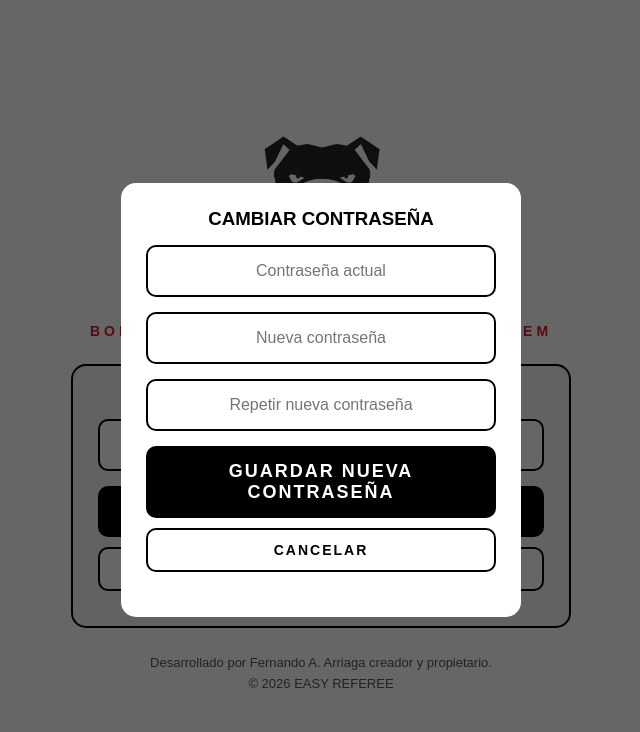
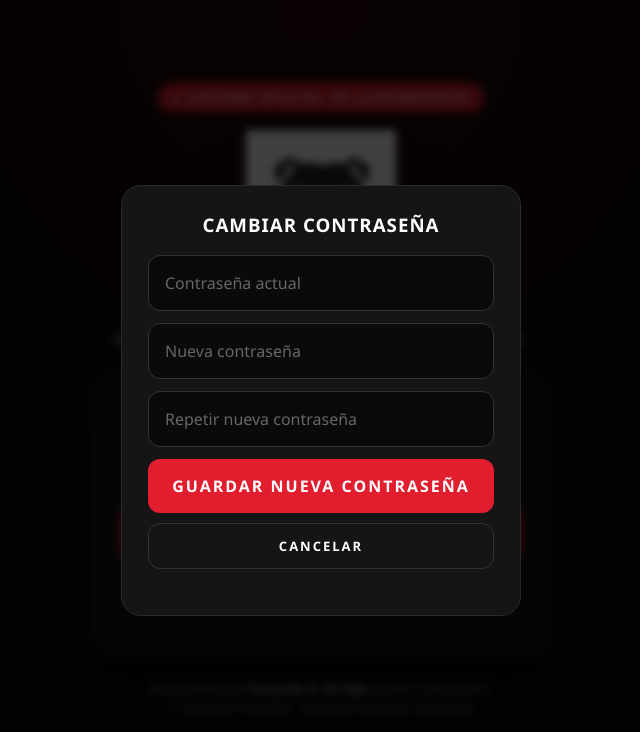
Before and after one commit to alzarriaga593-create/judgepro, a plain HTML site: page JudgePro/index.html in a window 1280 px wide. Both pictures are taken after a click on the button "CAMBIAR CONTRASEÑA". Shown: the whole page, without its empty margins (319-959 px from the left). Drawn offline with Linux system fonts and the light colour scheme.

Commit message:
Update index.html

```diff
--- a/JudgePro/index.html
+++ b/JudgePro/index.html
@@ -5,47 +5,58 @@
 <meta name="viewport" content="width=device-width, initial-scale=1.0">
 <title>EASY REFEREE - Acceso</title>
 <style>
-    * { margin: 0; padding: 0; box-sizing: border-box; font-family: Arial, sans-serif; }
-  body { background: #fff; min-height: 100vh; display: flex; align-items: center; justify-content: center; padding: 20px; }
-  .container { text-align: center; max-width: 500px; width: 100%; }
-  .logo { width: 180px; max-width: 70%; margin-bottom: 5px; }
-  h1 { font-size: 48px; font-weight: 900; letter-spacing: 2px; color: #000; line-height: 1; }
-  h2 { font-size: 14px; font-weight: 700; letter-spacing: 4px; color: #e11d2e; margin-top: 5px; margin-bottom: 25px; }
-  .box { background: #f5f5f5; border: 2px solid #000; border-radius: 15px; padding: 25px; }
-  .box label { display: block; font-weight: 800; font-size: 14px; letter-spacing: 1px; margin-bottom: 12px; }
-  input, select { width: 100%; padding: 15px; font-size: 16px; text-align: center; border: 2px solid #000; border-radius: 10px; outline: none; margin-bottom: 15px; }
-  input:focus { border-color: #e11d2e; }
-  button { width: 100%; padding: 15px; font-size: 18px; font-weight: 900; letter-spacing: 2px; background: #000; color: #fff; border: none; border-radius: 10px; cursor: pointer; margin-bottom: 10px; }
-  button:hover { background: #e11d2e; }
-  .btn-sec { background: #fff; color: #000; border: 2px solid #000; font-size: 14px; padding: 12px; }
-  .btn-sec:hover { background: #000; color: #fff; }
-  #error { color: #e11d2e; font-weight: 700; font-size: 14px; margin-top: 5px; display: none; }
-  .footer { margin-top: 25px; font-size: 13px; line-height: 1.6; color: #555; }
-  .modal { display: none; position: fixed; inset: 0; background: rgba(0,0,0,0.6); align-items: center; justify-content: center; padding: 20px; }
-  .modal.open { display: flex; }
-  .modal-box { background: #fff; width: 100%; max-width: 400px; border-radius: 15px; padding: 25px; text-align: center; }
-  .modal-box h3 { margin-bottom: 15px; }
+    * { margin:0; padding:0; box-sizing:border-box; font-family:'Segoe UI', Arial, sans-serif; }
+  body { background:#0a0a0a; min-height:100vh; display:flex; align-items:center; justify-content:center; padding:20px; background-image:radial-gradient(circle at 50% 0%, #2a0a0a 0%, #0a0a0a 60%); }
+  .container { text-align:center; max-width:460px; width:100%; }
+  .badge { display:inline-block; background:#e11d2e; color:#fff; font-size:11px; font-weight:900; letter-spacing:3px; padding:7px 14px; border-radius:100px; margin-bottom:18px; }
+  .logo { width:150px; max-width:60%; margin-bottom:12px; filter:drop-shadow(0 10px 20px rgba(0,0,0,.5)); }
+  h1 { font-size:46px; font-weight:900; letter-spacing:1px; color:#fff; line-height:0.95; }
+  h1 span { color:#e11d2e; }
+  h2 { font-size:12px; font-weight:700; letter-spacing:4px; color:#bbb; margin-top:10px; margin-bottom:28px; }
+  .box { background:#151515; border:1px solid #2a2a2a; border-radius:20px; padding:28px; box-shadow:0 20px 50px rgba(0,0,0,.5); text-align:left; }
+  .box label { display:block; font-weight:800; font-size:12px; letter-spacing:1.5px; color:#fff; margin-bottom:12px; text-align:center; }
+  .input-wrap { position:relative; margin-bottom:16px; }
+  .input-wrap span { position:absolute; left:14px; top:50%; transform:translateY(-50%); font-size:18px; }
+  input, select { width:100%; padding:16px 16px 16px 44px; font-size:16px; text-align:left; background:#0a0a0a; color:#fff; border:1px solid #333; border-radius:12px; outline:none; }
+  input:focus { border-color:#e11d2e; box-shadow:0 0 0 3px rgba(225,29,46,.2); }
+  input::placeholder { color:#666; }
+  button { width:100%; padding:16px; font-size:16px; font-weight:900; letter-spacing:2px; background:#e11d2e; color:#fff; border:none; border-radius:12px; cursor:pointer; margin-bottom:10px; transition:.2s; }
+  button:hover { background:#ff2233; transform:translateY(-1px); }
+  .btn-sec { background:transparent; color:#fff; border:1px solid #333; font-size:13px; padding:13px; }
+  .btn-sec:hover { background:#fff; color:#000; }
+  #error { color:#ff4d5a; font-weight:700; font-size:13px; margin-top:8px; display:none; text-align:center; background:rgba(225,29,46,.12); padding:10px; border-radius:8px; }
+  .footer { margin-top:24px; font-size:12px; line-height:1.6; color:#777; }
+  .footer b { color:#aaa; }
+  .modal { display:none; position:fixed; inset:0; background:rgba(0,0,0,.75); backdrop-filter:blur(4px); align-items:center; justify-content:center; padding:20px; z-index:10; }
+  .modal.open { display:flex; }
+  .modal-box { background:#151515; width:100%; max-width:400px; border:1px solid #2a2a2a; border-radius:20px; padding:26px; text-align:center; }
+  .modal-box h3 { margin-bottom:18px; color:#fff; letter-spacing:1px; }
+  .modal-box input { padding-left:16px; margin-bottom:12px; }
 </style>
 </head>
 <body>
 <div class="container">
+  <div class="badge">● SISTEMA OFICIAL DE JUZGAMIENTO</div>
   <img src="logo2.png" alt="EASY REFEREE" class="logo" id="logoImg" onerror="probarLogo(this)">
-  <p id="avisoLogo" style="display:none; font-size:12px; color:#e11d2e; font-weight:700; margin-bottom:10px;">⚠️ NO SE ENCONTRÓ EL LOGO - Guarda la imagen como logo2.png en la misma carpeta que este archivo</p>
+  <p id="avisoLogo" style="display:none; font-size:12px; color:#ff4d5a; font-weight:700; margin-bottom:10px;">⚠️ NO SE ENCONTRÓ EL LOGO - Guarda la imagen como logo2.png en la misma carpeta que este archivo</p>
 
-  <h1>EASY REFEREE</h1>
+  <h1>EASY <span>REFEREE</span></h1>
   <h2>BODYBUILDING & FITNESS JUDGING SYSTEM</h2>
 
   <div class="box">
     <label>INGRESA LA CONTRASEÑA PARA ENTRAR</label>
-    <input type="password" id="pass" placeholder="••••" onkeydown="if(event.key==='Enter') entrar()">
-    <button onclick="entrar()">ENTRAR</button>
+    <div class="input-wrap">
+      <span>🔒</span>
+      <input type="password" id="pass" placeholder="Contraseña" onkeydown="if(event.key==='Enter') entrar()">
+    </div>
+    <button onclick="entrar()">ENTRAR →</button>
     <button class="btn-sec" onclick="abrirCambio()">CAMBIAR CONTRASEÑA</button>
     <p id="error">❌ CONTRASEÑA INCORRECTA</p>
   </div>
 
   <p class="footer">
-    Desarrollado por Fernando A. Arriaga creador y propietario.<br>
-    © 2026 EASY REFEREE
+    Desarrollado por <b>Fernando A. Arriaga</b> creador y propietario.<br>
+    © 2026 EASY REFEREE - Todos los derechos reservados
   </p>
 </div>
 
@@ -87,11 +98,11 @@ function cambiarPass(){
   const nueva = document.getElementById('nueva').value;
   const confirmar = document.getElementById('confirmar').value;
   const msg = document.getElementById('msgCambio');
-  if(actual !== getPass()){ msg.style.color="red"; msg.textContent="❌ La contraseña actual no es correcta"; return; }
-  if(!nueva || nueva.length < 4){ msg.style.color="red"; msg.textContent="❌ La nueva contraseña debe tener mínimo 4 caracteres"; return; }
-  if(nueva !== confirmar){ msg.style.color="red"; msg.textContent="❌ Las nuevas contraseñas no coinciden"; return; }
+  if(actual !== getPass()){ msg.style.color="#ff4d5a"; msg.textContent="❌ La contraseña actual no es correcta"; return; }
+  if(!nueva || nueva.length < 4){ msg.style.color="#ff4d5a"; msg.textContent="❌ La nueva contraseña debe tener mínimo 4 caracteres"; return; }
+  if(nueva !== confirmar){ msg.style.color="#ff4d5a"; msg.textContent="❌ Las nuevas contraseñas no coinciden"; return; }
   localStorage.setItem('easy_referee_pass', nueva);
-  msg.style.color="green"; msg.textContent="✅ Contraseña cambiada con éxito";
+  msg.style.color="#22c55e"; msg.textContent="✅ Contraseña cambiada con éxito";
   setTimeout(cerrarCambio, 1200);
 }
 </script>
```
